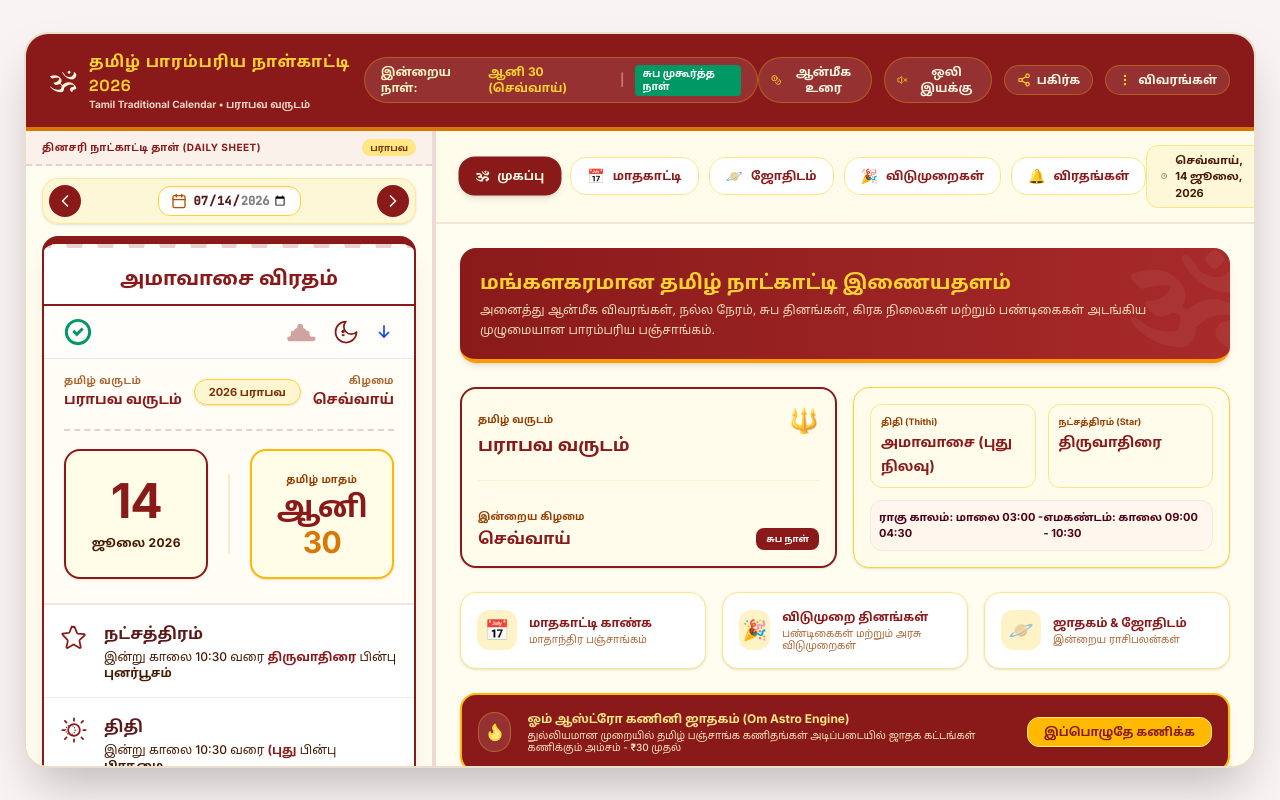
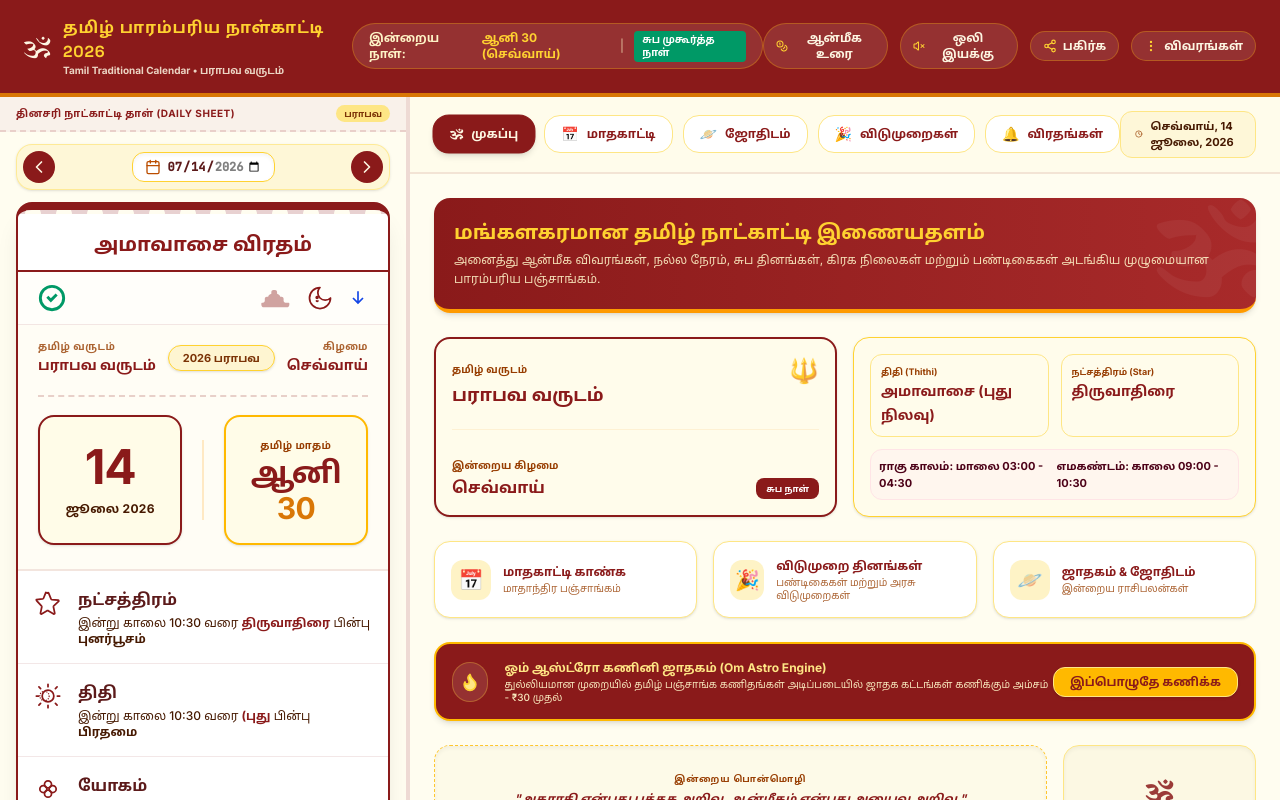
Before and after one commit to godwinrobby/TamilCalendar, a React (Vite) app: page /#/dashboard in a window 1280 px wide. Built offline with nearby package versions, Linux system fonts and the light colour scheme.

Commit message:
style: update desktop layout to full-screen view
Adjust padding and sizing constraints to allow the desktop interface to occupy the full screen viewport.

```diff
--- a/src/App.tsx
+++ b/src/App.tsx
@@ -128,7 +128,7 @@ export default function App() {
   const randomQuote = spiritualQuotes[dateNum % spiritualQuotes.length];
 
   return (
-    <div className="min-h-screen bg-amber-50/20 md:bg-[#8A1A1A]/5 flex justify-center items-center text-[#5C1A1A] select-none md:p-6 font-sans" id="app_root">
+    <div className="min-h-screen bg-amber-50/20 md:bg-[#8A1A1A]/5 flex justify-center items-center text-[#5C1A1A] select-none md:p-6 lg:p-0 font-sans" id="app_root">
 
       {/* Centered Mobile Device Frame simulating a native mobile app (Visible ONLY on Mobile/Tablet screens) */}
       <div className="w-full max-w-md bg-[#FFFDF0] h-screen max-h-screen md:h-[92vh] md:max-h-[850px] flex flex-col justify-between shadow-2xl relative border-x border-amber-200 md:border md:border-amber-900/15 md:rounded-3xl overflow-hidden animate-fade-in lg:hidden" id="mobile_device_frame">
@@ -445,7 +445,7 @@ export default function App() {
       </div>
 
       {/* Brand New Dedicated Widescreen Desktop Website View (Visible ONLY on lg and above) */}
-      <div className="hidden lg:flex flex-col w-full max-w-[1250px] h-[92vh] max-h-[850px] bg-[#FFFDF0] border-2 border-amber-900/15 rounded-3xl overflow-hidden shadow-2xl relative animate-fade-in" id="desktop_website_frame">
+      <div className="hidden lg:flex flex-col w-screen h-screen bg-[#FFFDF0] overflow-hidden relative animate-fade-in" id="desktop_website_frame">
         {/* TOP STATUS BAR HEADER (Beautiful, elegant crimson and gold desktop header) */}
         <header className="flex items-center justify-between px-6 py-4 bg-[#8A1A1A] text-[#FDF6E2] shadow-md border-b-4 border-[#D97706] shrink-0" id="desktop_header">
           {/* Logo & Branding */}
```
